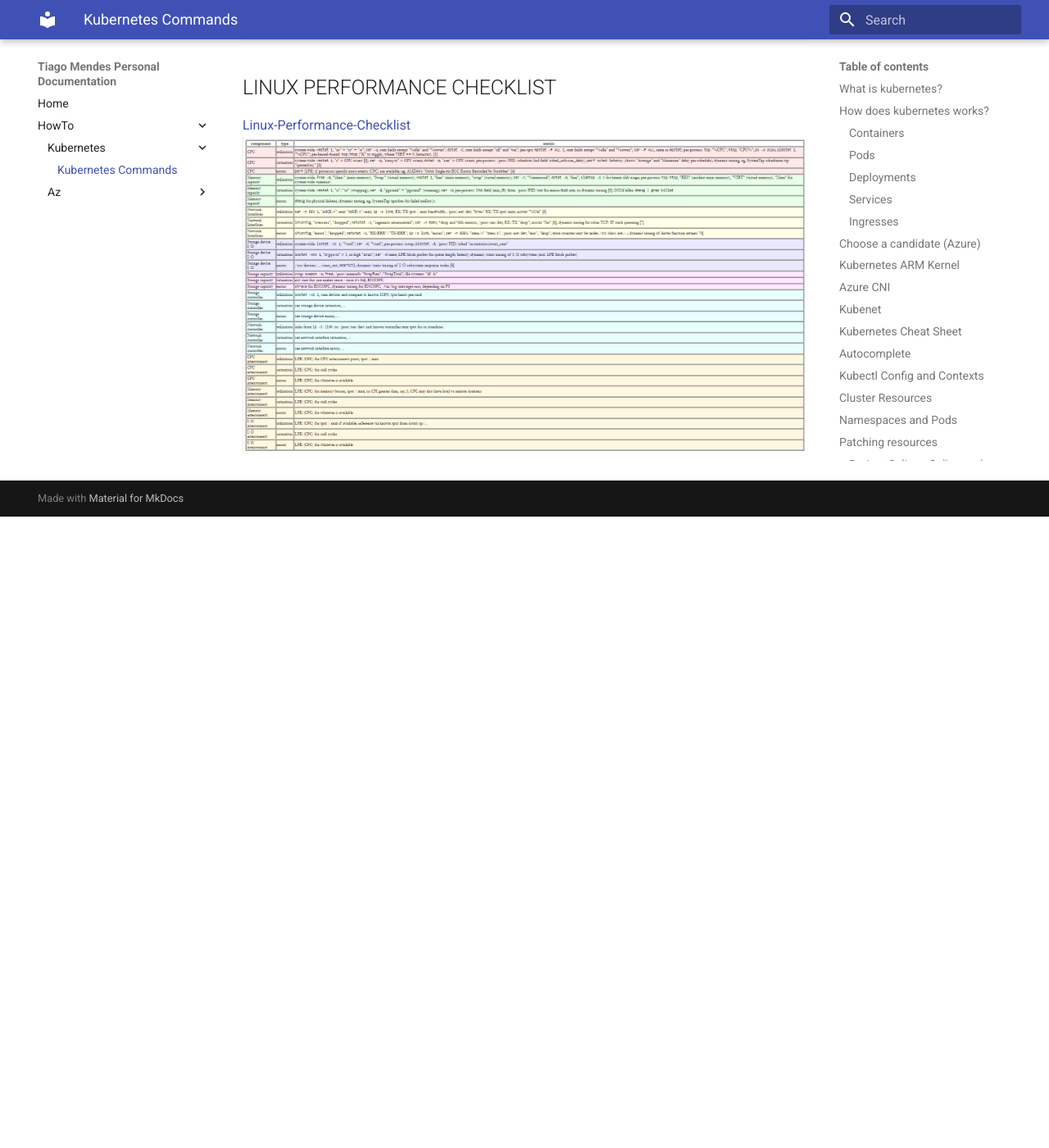
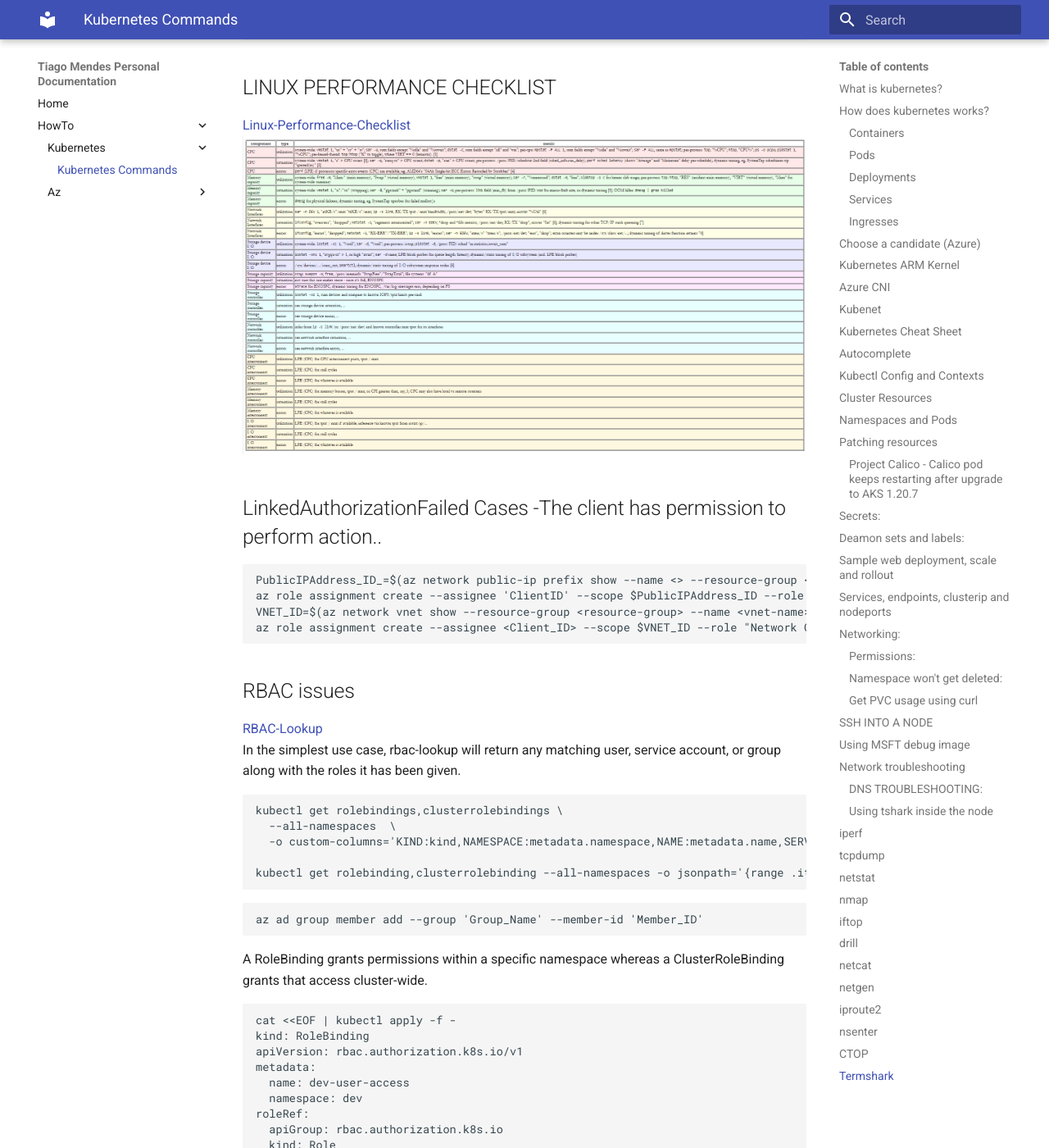
Before and after one commit to tmcmm/k8s-documentation, an MkDocs documentation site: the page built from docs/howto/kubernetes/kubernetes-help.md, in a window 1280 px wide and 1400 px high, scrolled down 53057 px. Shown: the whole window at 82% size. Built offline with MkDocs 1.6.1 and Material for MkDocs 9.7.7, drawn with Linux system fonts in a browser that asks for light colours; before the commit the page ends 53687 px from its top, so only the background shows below that; some of the changed text lies outside the part shown.

Commit message:
Update kubernetes-help.md

````diff
--- a/docs/howto/kubernetes/kubernetes-help.md
+++ b/docs/howto/kubernetes/kubernetes-help.md
@@ -2311,3 +2311,64 @@ dmesg | grep -i "out of memory"
 
 [Linux-Performance-Checklist](http://www.brendangregg.com/USEmethod/use-linux.htmlhttp://www.brendangregg.com/USEmethod/use-linux.html "Linux Performance Checklist")<br>
 ![k8s performance](./assets/images/performance.png)
+
+## LinkedAuthorizationFailed Cases -The client has permission to perform action..
+
+
+```
+PublicIPAddress_ID_=$(az network public-ip prefix show --name <> --resource-group <> --subscription <subs> --query id -o tsv)
+az role assignment create --assignee 'ClientID' --scope $PublicIPAddress_ID --role "Network Contributor"
+VNET_ID=$(az network vnet show --resource-group <resource-group> --name <vnet-name> --query id -o tsv)
+az role assignment create --assignee <Client_ID> --scope $VNET_ID --role "Network Contributor"
+```
+## RBAC issues
+
+[RBAC-Lookup](https://github.com/reactiveops/rbac-lookup "RBAC Lookup")<br>
+In the simplest use case, rbac-lookup will return any matching user, service account, or group along with the roles it has been given.
+```
+kubectl get rolebindings,clusterrolebindings \
+  --all-namespaces  \
+  -o custom-columns='KIND:kind,NAMESPACE:metadata.namespace,NAME:metadata.name,SERVICE_ACCOUNTS:subjects[?(@.kind=="ServiceAccount")].name'
+
+kubectl get rolebinding,clusterrolebinding --all-namespaces -o jsonpath='{range .items[?(@.subjects[0].name=="SERVICE_ACCOUNT_NAME")]}[{.roleRef.kind},{.roleRef.name}]{end}'
+```
+```
+az ad group member add --group 'Group_Name' --member-id 'Member_ID'
+```
+
+A RoleBinding grants permissions within a specific namespace whereas a ClusterRoleBinding grants that access cluster-wide.<br>
+```
+cat <<EOF | kubectl apply -f -
+kind: RoleBinding
+apiVersion: rbac.authorization.k8s.io/v1
+metadata:
+  name: dev-user-access
+  namespace: dev
+roleRef:
+  apiGroup: rbac.authorization.k8s.io
+  kind: Role
+  name: dev-user-full-access
+subjects:
+- kind: user
+  namespace: dev
+  name: '<user_id>'
+EOF
+```
+```
+After changing to a cluster role binding everything seems to back to normal and user add the permissions to view the workloads on the portal with:
+cat <<EOF | kubectl apply -f -
+kind: ClusterRoleBinding
+apiVersion: rbac.authorization.k8s.io/v1
+metadata:
+  name: edit-user-access
+  namespace: dev
+roleRef:
+  apiGroup: rbac.authorization.k8s.io
+  kind: ClusterRole
+  name: edit
+subjects:
+- kind: User
+  namespace: dev
+  name: '<user_id>'
+EOF
+```
````
